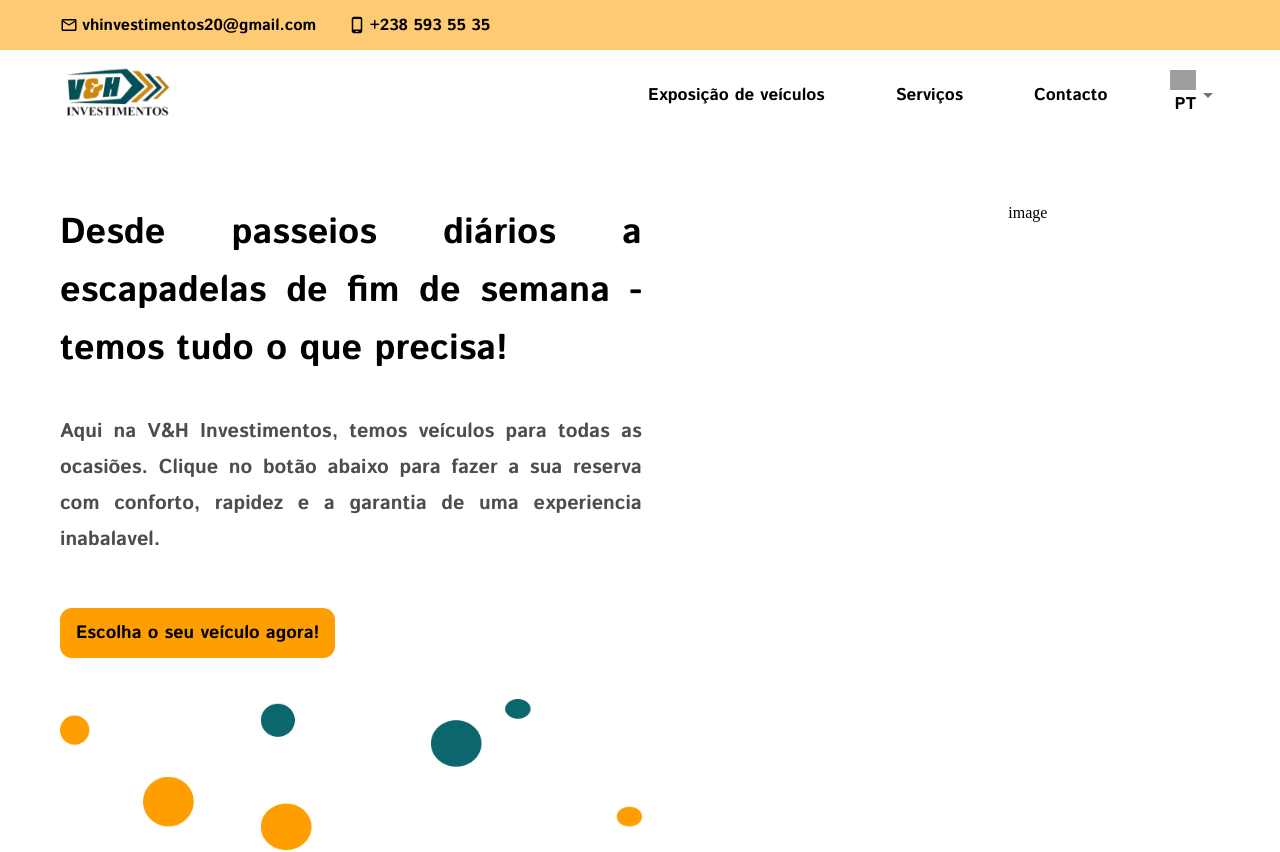
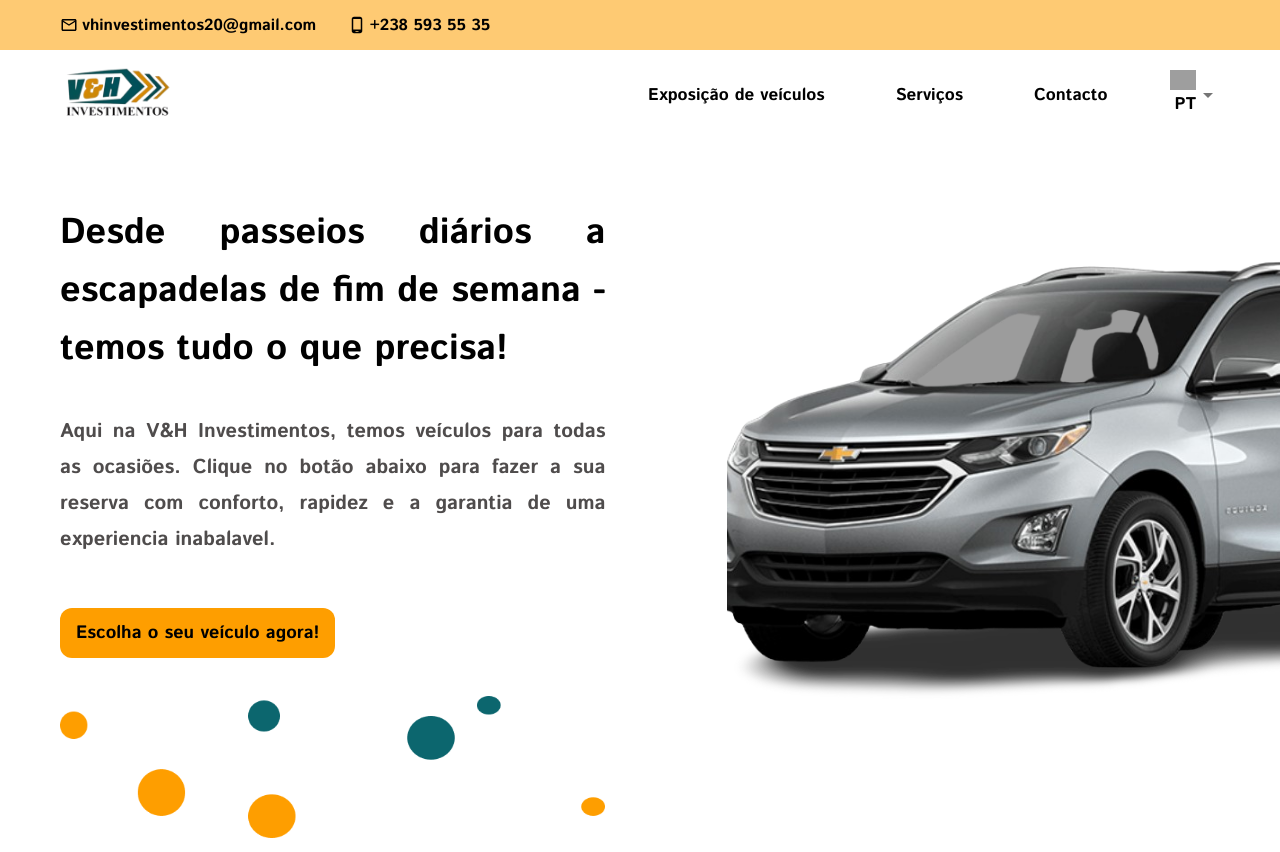
Before and after one commit to d-coder47/rent-a-car, a React (Vite) app: page / in a window 1280 px wide. Shown: the top 852 px of the page. Built offline with nearby package versions, Linux system fonts and the light colour scheme; grey boxes are pictures that could not be loaded.

Commit message:
feat: Add car image to hero section

```diff
--- a/src/components/About/About.tsx
+++ b/src/components/About/About.tsx
@@ -49,7 +49,7 @@ const About: React.FC = () => {
       },
       lineHeight: "36px",
       textAlign: "justify",
-      color: "#4f4c4c",
+      color: "#000",
       marginTop: "36px",
     },
     cta: {
--- a/src/components/Hero/Hero.tsx
+++ b/src/components/Hero/Hero.tsx
@@ -2,6 +2,7 @@ import { Avatar, Box, Button, Typography, useTheme } from "@mui/material";
 import React from "react";
 import { useTranslation } from "react-i18next";
 import bubbles from "../../assets/bubbles.png";
+import carImage from "../../assets/car.png";
 
 const Hero: React.FC = () => {
   const { t } = useTranslation();
@@ -168,10 +169,39 @@ const Hero: React.FC = () => {
             xl: "flex",
           },
           justifyContent: "center",
-          width: "65%",
+          width: {
+            xs: "73%",
+            sm: "73%",
+            md: "73%",
+            lg: "76%",
+            xl: "76%",
+          },
+          overflow: "hidden",
         }}
       >
-        image
+        <Avatar
+          alt="car image"
+          src={carImage}
+          sx={{
+            width: "auto",
+            height: {
+              xs: "50%",
+              sm: "50%",
+              md: "50%",
+              lg: "80%",
+              xl: "80%",
+            },
+            borderRadius: "0px",
+            objectFit: "cover",
+            marginLeft: {
+              xs: "30%",
+              sm: "30%",
+              md: "30%",
+              lg: "50%",
+              xl: "30%",
+            },
+          }}
+        />
       </Box>
     </Box>
   );
```
Also changed, not shown: src/assets/car.png (added).
